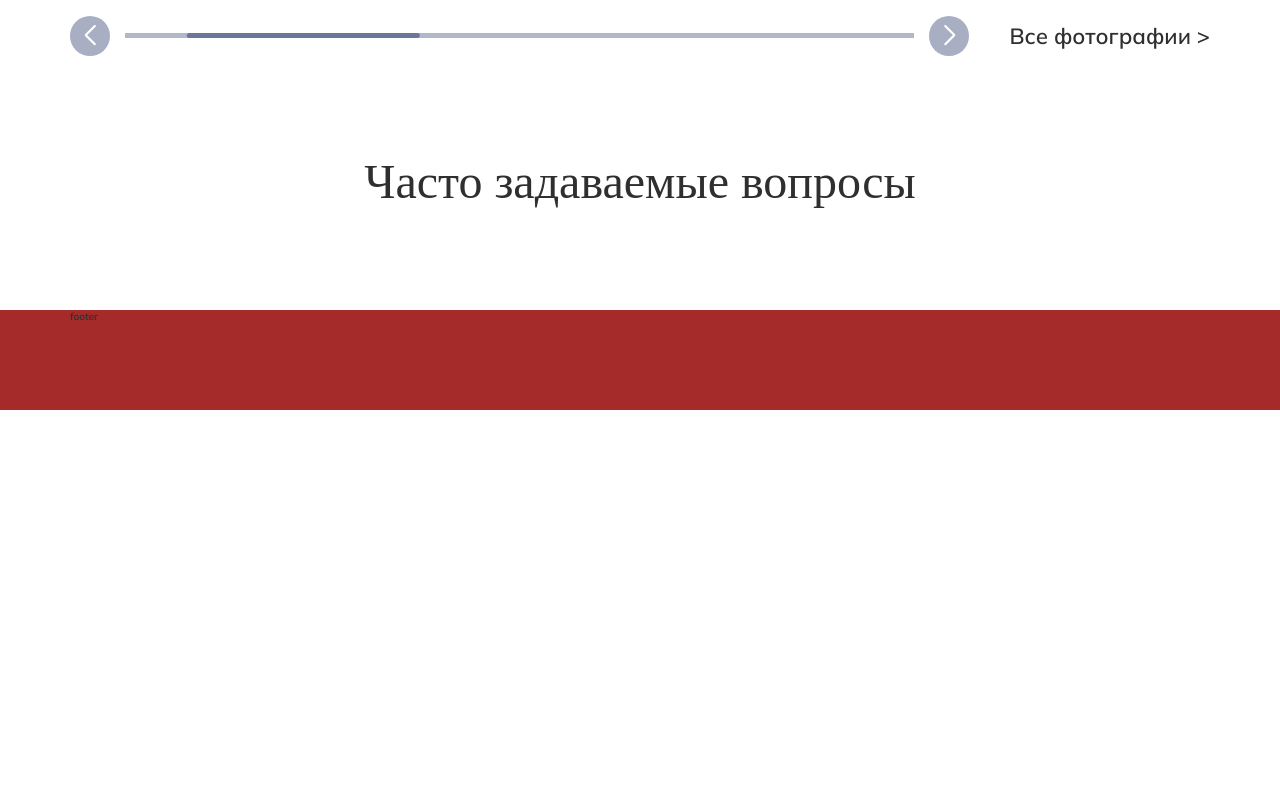
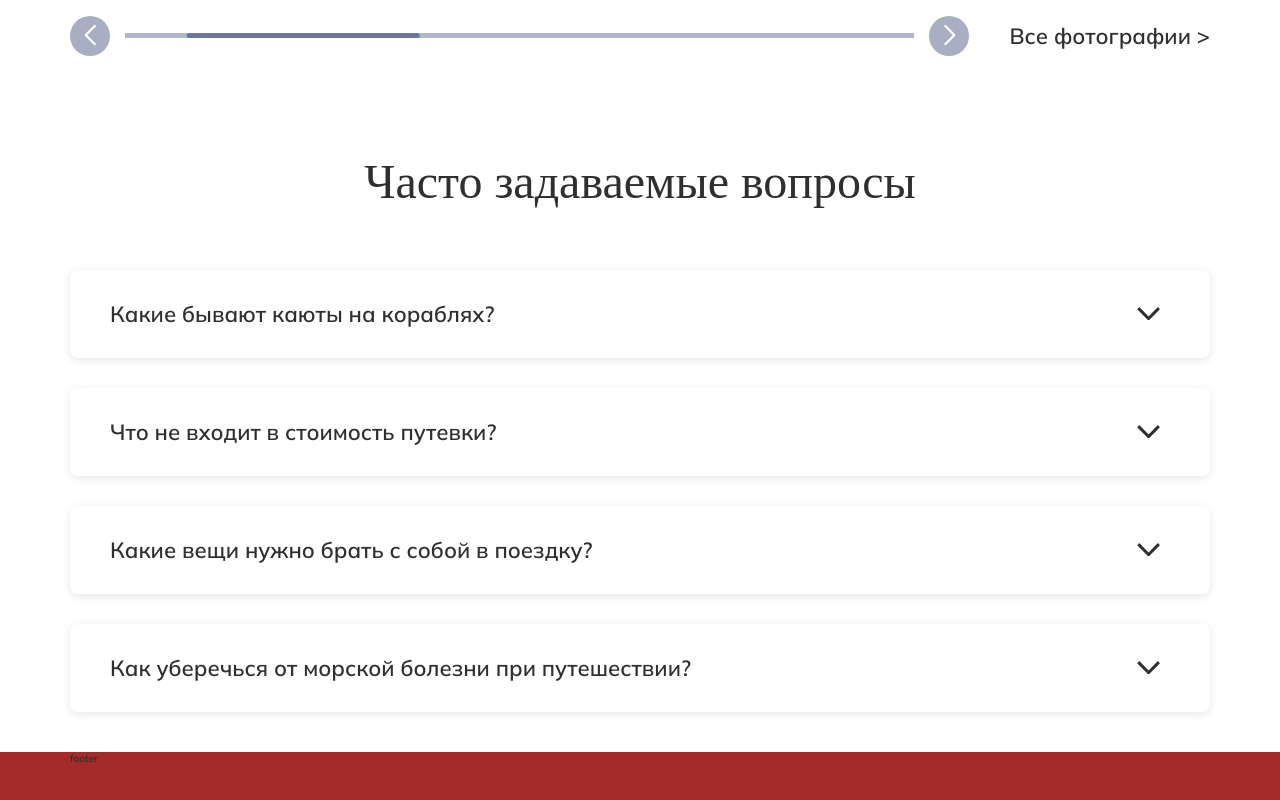
Before and after one commit to IlliaPavlyuchenko/Landing_Serenada, a Vue app: page / in a window 1280 px wide. Shown: the part 4606-5406 px from the top of the page. Before the commit the page ends 5016 px from the top, so only its background shows below. Built offline with nearby package versions, Linux system fonts and the light colour scheme.

Commit message:
feat: faqs fin

```diff
--- a/src/components/Faqs.vue
+++ b/src/components/Faqs.vue
@@ -1,9 +1,132 @@
+<script setup>
+import { ref } from "vue";
+
+const faqs = ref([
+  {
+    question: "Какие бывают каюты на кораблях?",
+    answer:
+      "На кораблях бывают внутренние, внешние с окном, с балконом и люксы.",
+    open: false,
+  },
+  {
+    question: "Что не входит в стоимость путевки?",
+    answer:
+      "Как правило, не включены алкогольные напитки, экскурсии и некоторые услуги на борту.",
+    open: false,
+  },
+  {
+    question: "Какие вещи нужно брать с собой в поездку?",
+    answer:
+      "Ваши вещи в путешествии почти не отличаются от тех, которые вы берете на курорт. Спортивная одежда подойдет для дня, вечером может быть прохладно — возьмите теплые вещи.",
+    open: false,
+  },
+  {
+    question: "Как уберечься от морской болезни при путешествии?",
+    answer:
+      "Рекомендуется иметь с собой специальные лекарства и выбирать каюту в центральной части судна.",
+    open: false,
+  },
+]);
+
+const toggleFaq = (index) => {
+  faqs.value.forEach((faq, i) => {
+    if (i === index) {
+      faq.open = !faq.open;
+    } else {
+      faq.open = false;
+    }
+  });
+};
+</script>
+
 <template>
   <section class="section">
-    <div class="container container--v2">
+    <div class="container container--v4">
       <div class="section__head">
         <h2 class="section__title">Часто задаваемые вопросы</h2>
+      </div>
+      <div class="faq">
+        <div
+          class="faq__item"
+          v-for="(faq, index) in faqs"
+          :key="index"
+          @click="toggleFaq(index)"
+        >
+          <div class="faq__question">
+            <span>{{ faq.question }}</span>
+            <svg
+              class="faq__icon"
+              :class="{ open: faq.open }"
+              width="40"
+              height="13"
+              viewBox="0 0 40 13"
+              fill="none"
+              xmlns="http://www.w3.org/2000/svg"
+            >
+              <g clip-path="url(#clip0_1_281)">
+                <path
+                  d="M18.5714 13.4288C18.3928 13.4288 18.1913 13.3378 18.0585 13.2035L7.65706 2.68645C7.52278 2.55068 7.43421 2.34845 7.43421 2.1679C7.43421 1.98734 7.52421 1.78368 7.65706 1.64934L8.77278 0.521232C8.90706 0.385454 9.08564 0.295898 9.28563 0.295898C9.46421 0.295898 9.66563 0.386898 9.79849 0.521232L18.5714 9.39156L27.3442 0.521232C27.4785 0.385454 27.6785 0.295898 27.8571 0.295898C28.0356 0.295898 28.2371 0.386898 28.3699 0.521232L29.4856 1.64934C29.6199 1.78512 29.7085 1.98734 29.7085 2.1679C29.7085 2.34845 29.6185 2.55212 29.4856 2.68645L19.0842 13.2035C18.9499 13.3392 18.7499 13.4288 18.5714 13.4288Z"
+                  fill="#2F2F2F"
+                />
+              </g>
+              <defs>
+                <clipPath id="clip0_1_281">
+                  <rect
+                    x="40"
+                    width="13"
+                    height="40"
+                    rx="6.5"
+                    transform="rotate(90 40 0)"
+                    fill="white"
+                  />
+                </clipPath>
+              </defs>
+            </svg>
+          </div>
+          <div v-if="faq.open" class="faq__answer">
+            {{ faq.answer }}
+          </div>
+        </div>
       </div>
     </div>
   </section>
 </template>
+
+<style lang="scss" scoped>
+.faq {
+  width: 100%;
+  margin: 0 auto;
+  display: flex;
+  flex-direction: column;
+  gap: 3rem;
+
+  &__item {
+    background-color: $color-white;
+    color: $color-text;
+    border-radius: 0.8rem;
+    padding: 3rem 4rem;
+    box-shadow: 0 0.2rem 1rem rgba(0, 0, 0, 0.1);
+    cursor: pointer;
+  }
+  &__question {
+    display: flex;
+    justify-content: space-between;
+    align-items: center;
+    font-size: 2.2rem;
+    font-weight: 600;
+  }
+  &__answer {
+    font-size: 2rem;
+    font-weight: 400;
+    line-height: 1.6;
+    width: 95%;
+    margin-top: 2rem;
+  }
+  &__icon {
+    transition: transform 0.3s ease;
+    &.open {
+      transform: rotate(180deg);
+    }
+  }
+}
+</style>
```
Also changed, not shown: src/assets/icons/angle-faq.svg (added).
